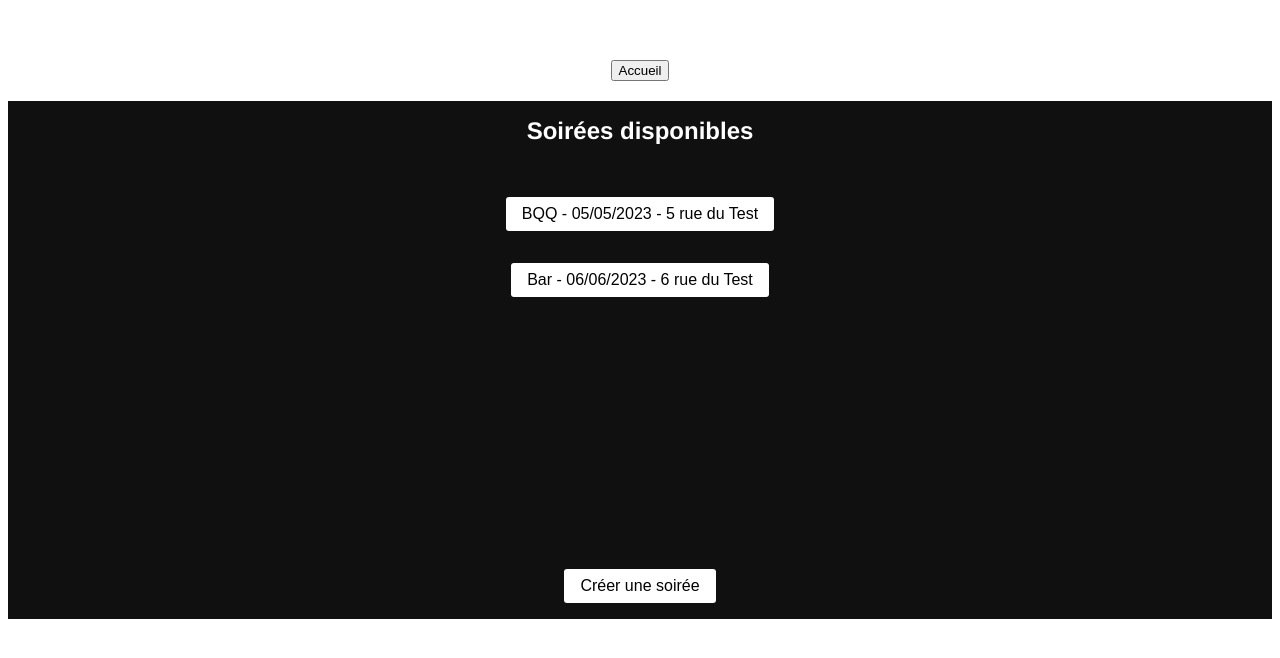
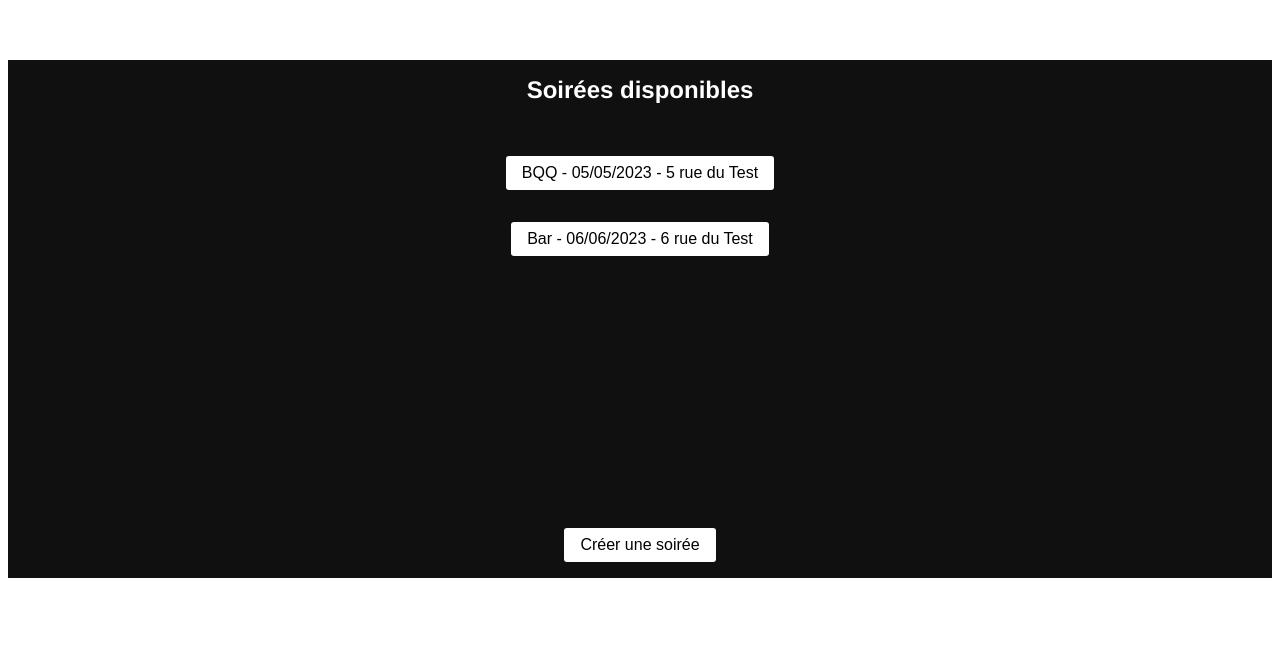
Before and after one commit to Challenge-48H-2023-Ynov/Front, a Vue app in the folder party-planning-front/: page / in a window 1280 px wide. Shown: the top 658 px of the page. Built offline with nearby package versions, Linux system fonts and the light colour scheme.

Commit message:
merge des branches

```diff
--- a/party-planning-front/src/App.vue
+++ b/party-planning-front/src/App.vue
@@ -1,7 +1,5 @@
 <template>
   <div id="app">
-    <button @click="currentPage = 'EventPage'">Accueil</button>
-    <event-page v-if="currentPage === 'EventPage'" />
     <button v-if="currentPage !== 'ListSoireePage'" @click="currentPage = 'ListSoireePage'">Liste des soirées</button>
     <list-soiree-page v-if="currentPage === 'ListSoireePage'" />
   </div>
@@ -9,12 +7,10 @@
 
 <script>
 import ListSoireePage from "@/pages/ListSoireePage";
-import EventPage from "@/pages/EventPage.vue";
 
 export default {
   name: 'App',
   components: {
-    EventPage,
     ListSoireePage,
   },
   data() {
--- a/party-planning-front/src/pages/EventPage.vue
+++ b/party-planning-front/src/pages/EventPage.vue
@@ -1,7 +1,7 @@
 <template>
   <div class="body">
     <div class="profile-picture-container">
-      <img class="profile-picture" src="/path/to/profile-picture.jpg" alt="Profile Picture">
+      <img class="profile-picture" alt="Profile Picture">
     </div>
     <div class="title">
       <h1>{{event.Title}}</h1>
--- a/party-planning-front/src/pages/ListSoireePage.vue
+++ b/party-planning-front/src/pages/ListSoireePage.vue
@@ -1,5 +1,6 @@
 <template>
   <div class="body">
+    <div v-if="currentPage !== 'EventPage'">
       <div v-if="!createSoireeButton">
         <h2>Soirées disponibles</h2>
         <div v-if="listSoiree.length">
@@ -8,7 +9,7 @@
                 v-for="(soiree, index) in listSoiree"
                 :key="index"
             >
-            <button @click="goToSoiree(soiree.id)">
+              <button @click="currentPage = 'EventPage'">
                 {{soiree.name}} - {{ soiree.date}} - {{ soiree.adresse}}
               </button>
             </li>
@@ -25,20 +26,24 @@
       >
         <a>Créer une soirée</a>
       </button>
+    </div>
     <create-soiree-page v-if="currentPage === 'CreateSoireePage'"/>
+    <event-page v-if="currentPage === 'EventPage'" />
     <component :is="currentView" />
   </div>
 </template>
 
 <script>
 import CreateSoireePage from "@/pages/CreateSoireePage";
+import EventPage from "@/pages/EventPage";
 
 const routes = {
   '/createSoiree': CreateSoireePage,
+  '/event/': EventPage,
 }
 export default {
   name: "ListSoireePage",
-  components: { CreateSoireePage  },
+  components: { CreateSoireePage, EventPage  },
   data() {
     return {
       currentPath: window.location.hash,
@@ -62,7 +67,9 @@ export default {
   },
   methods: {
     goToSoiree (soireeId) {
-      alert('id de la soiree :' + soireeId)
+      this.currentPage = 'EventPage'
+      console.log(soireeId)
+      //alert('id de la soiree :' + soireeId)
     },
   }
 
```
Lines whose indentation alone changed are shown as unchanged.
